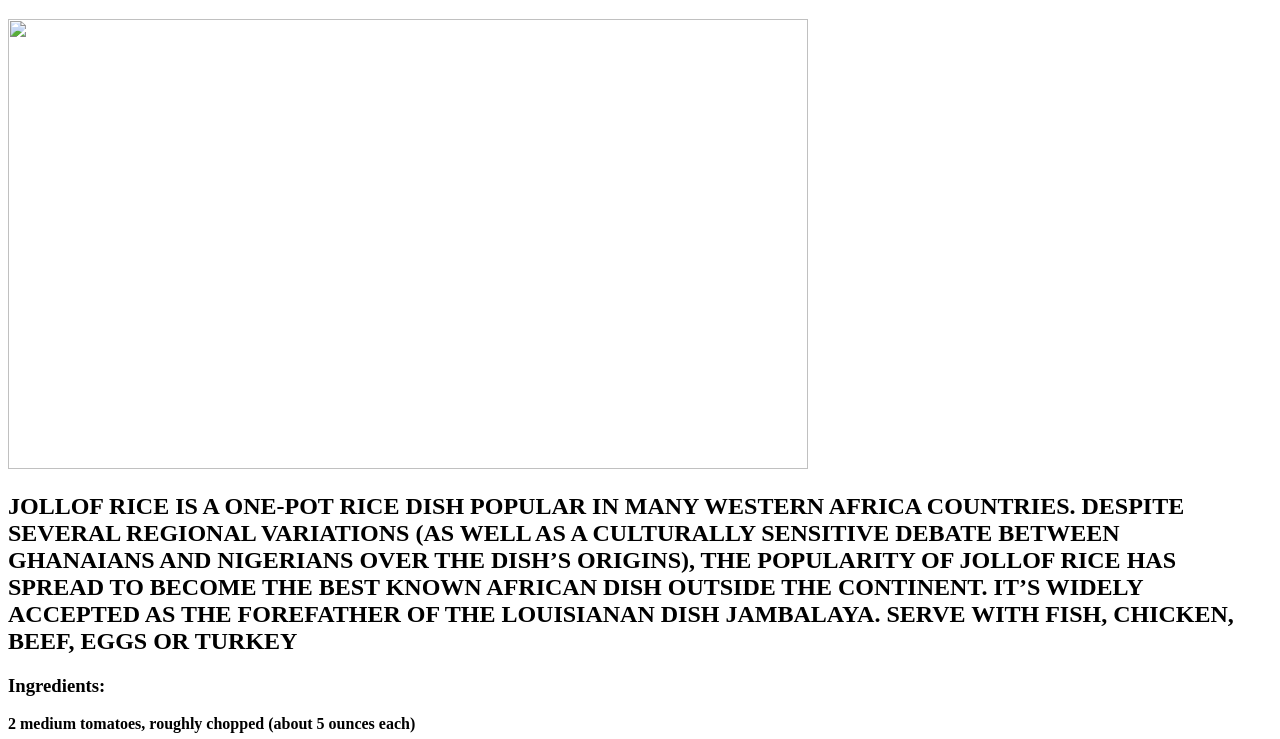
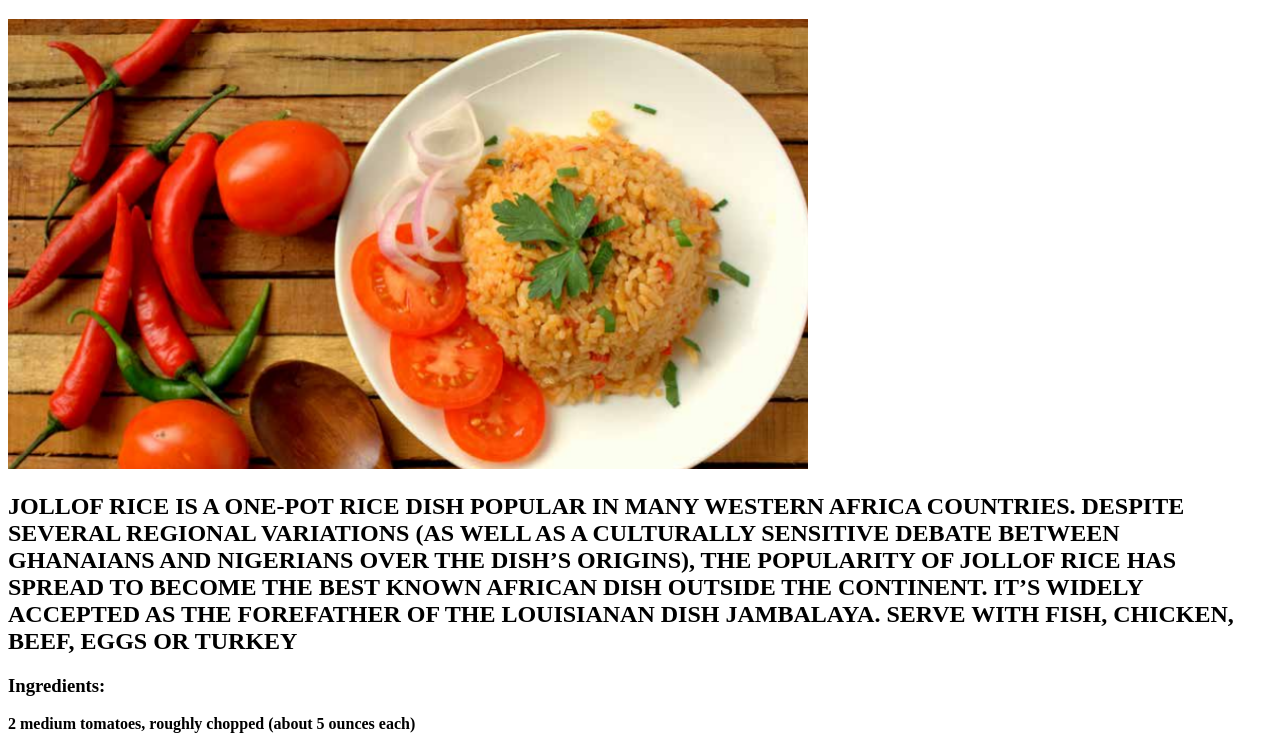
Before and after one commit to julesm2023/odin-recipes, a plain HTML site: page recipes/jollof.html in a window 1280 px wide. Shown: the part 61-800 px from the top of the page. Drawn offline with Linux system fonts and the light colour scheme.

Commit message:
Update jollof.html

```diff
--- a/recipes/jollof.html
+++ b/recipes/jollof.html
@@ -5,7 +5,7 @@
     </head>
     <body>
         <h1>JOLLOF RICE</h1>
-        <img src="images/joloff.png" width="800" height="450"/>
+        <img src="../images/joloff.png" width="800" height="450"/>
         <H2>JOLLOF RICE IS A ONE-POT RICE DISH POPULAR IN MANY WESTERN AFRICA
             COUNTRIES. DESPITE SEVERAL REGIONAL VARIATIONS (AS WELL AS A
             CULTURALLY SENSITIVE DEBATE BETWEEN GHANAIANS AND NIGERIANS OVER
```
